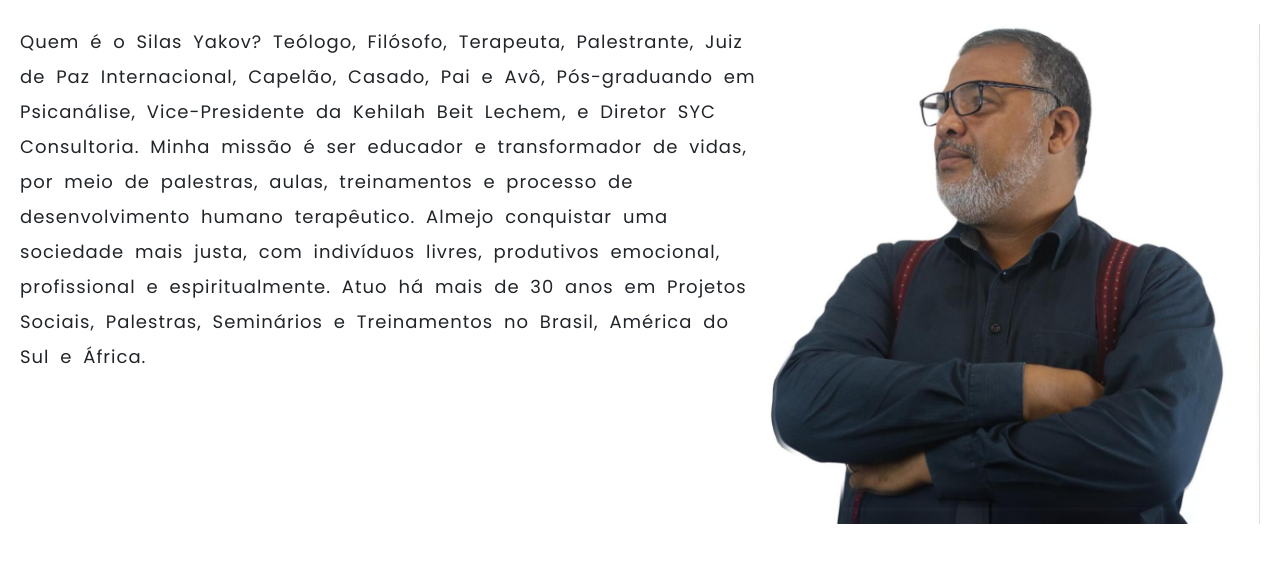
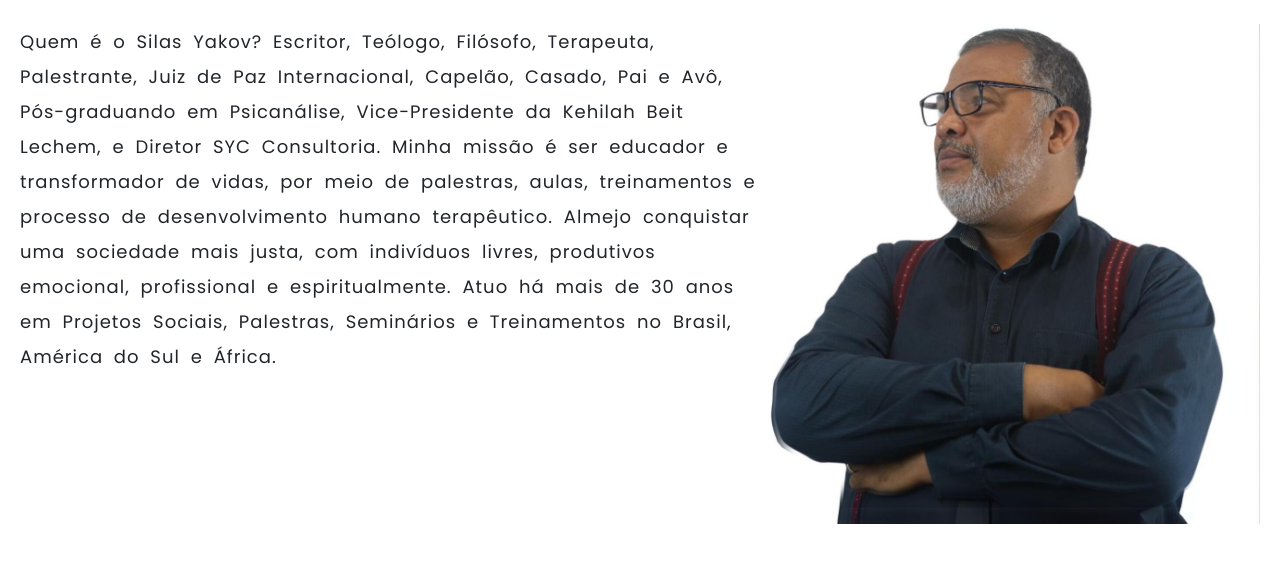
Before and after one commit to RodrigoTomaz/TESY, a plain HTML site: page docs/index.html in a window 1280 px wide. Shown: the part 154-727 px from the top of the page. Drawn offline with nearby package versions, Linux system fonts and the light colour scheme.

Commit message:
Alterações de Texto

```diff
--- a/docs/index.html
+++ b/docs/index.html
@@ -91,7 +91,7 @@
           <h2><span></span> Quem sou eu?</h2>
           <div class="d-flex flex-column flex-lg-row">
             <p>
-              Quem é o Silas Yakov? Teólogo, Filósofo, Terapeuta, Palestrante,
+              Quem é o Silas Yakov? Escritor, Teólogo, Filósofo, Terapeuta, Palestrante,
               Juiz de Paz Internacional, Capelão, Casado, Pai e Avô,
               Pós-graduando em Psicanálise, Vice-Presidente da Kehilah Beit
               Lechem, e Diretor SYC Consultoria. Minha missão é ser educador e
```
